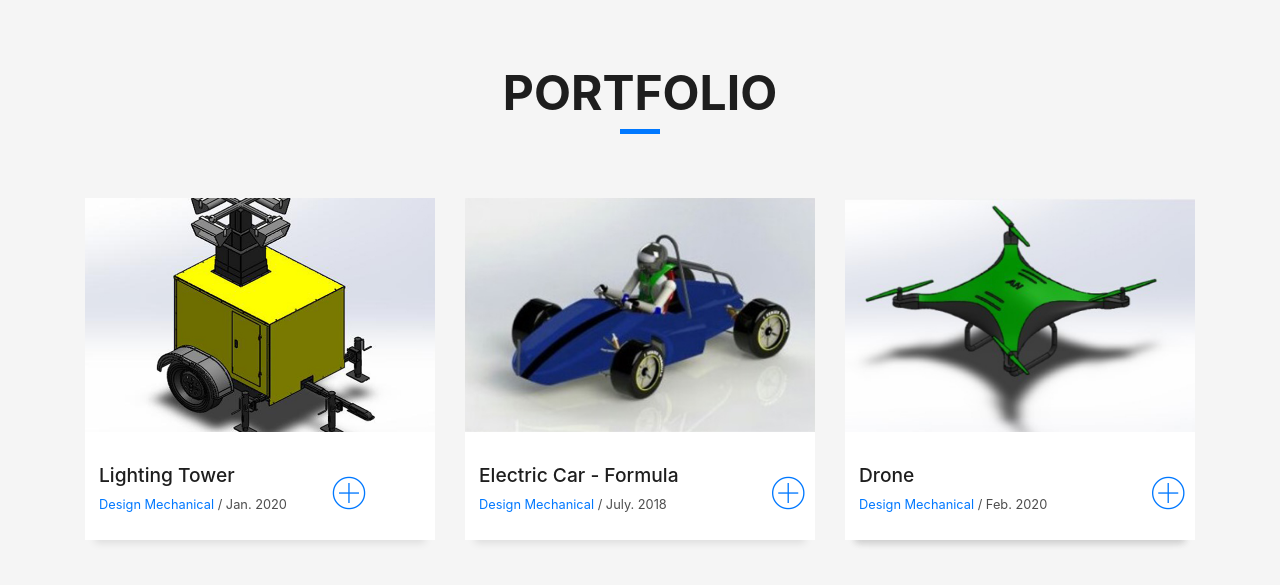
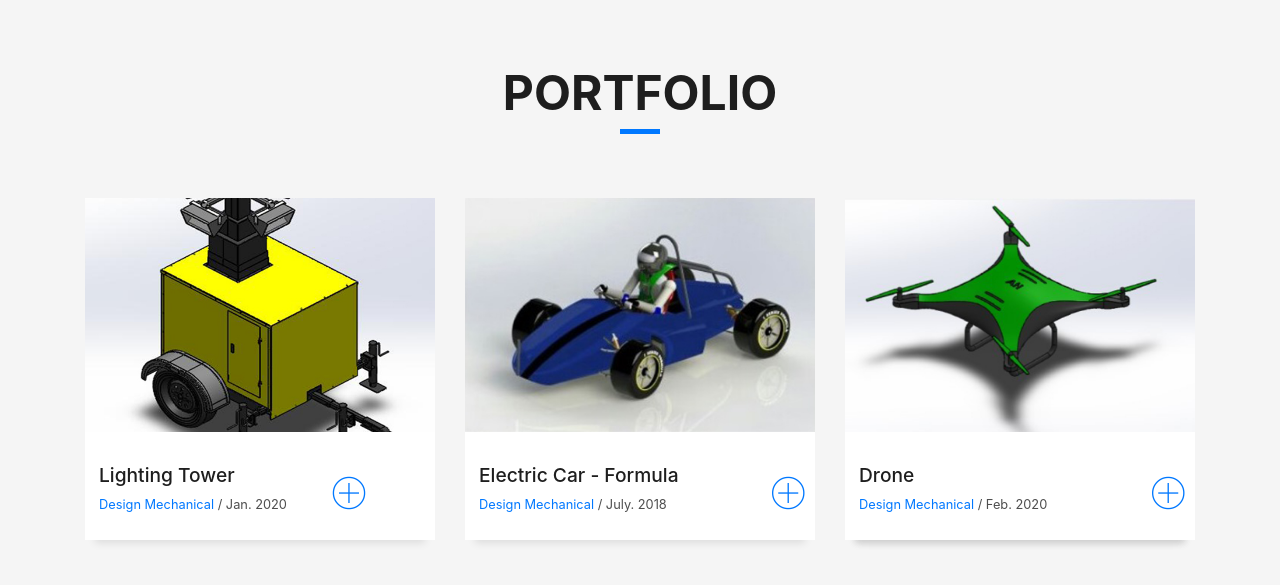
Before and after one commit to adanghdyt/Portfolio-Adang, a plain HTML site: page index.html in a window 1280 px wide. In both pictures the pointer is over the picture 260 px from the left and 2053 px from the top of the page. Shown: the part 1739-2324 px from the top of the page. Drawn offline with nearby package versions, Linux system fonts and the light colour scheme; files whose address does not match are found by name.

Commit message:
Update style.css

```diff
--- a/css/style.css
+++ b/css/style.css
@@ -758,15 +758,15 @@ a:hover {
 ======================================*/
 
 .work-box {
-  margin-bottom: 3rem;
+  margin-bottom: 4rem;
   -webkit-backface-visibility: hidden;
   backface-visibility: hidden;
   background-color: #fff;
 }
 
 .work-box:hover img {
-  -webkit-transform: scale(1.3);
-  transform: scale(1.3);
+  -webkit-transform: scale(1.5);
+  transform: scale(1.5);
 }
 
 .work-img {
```
